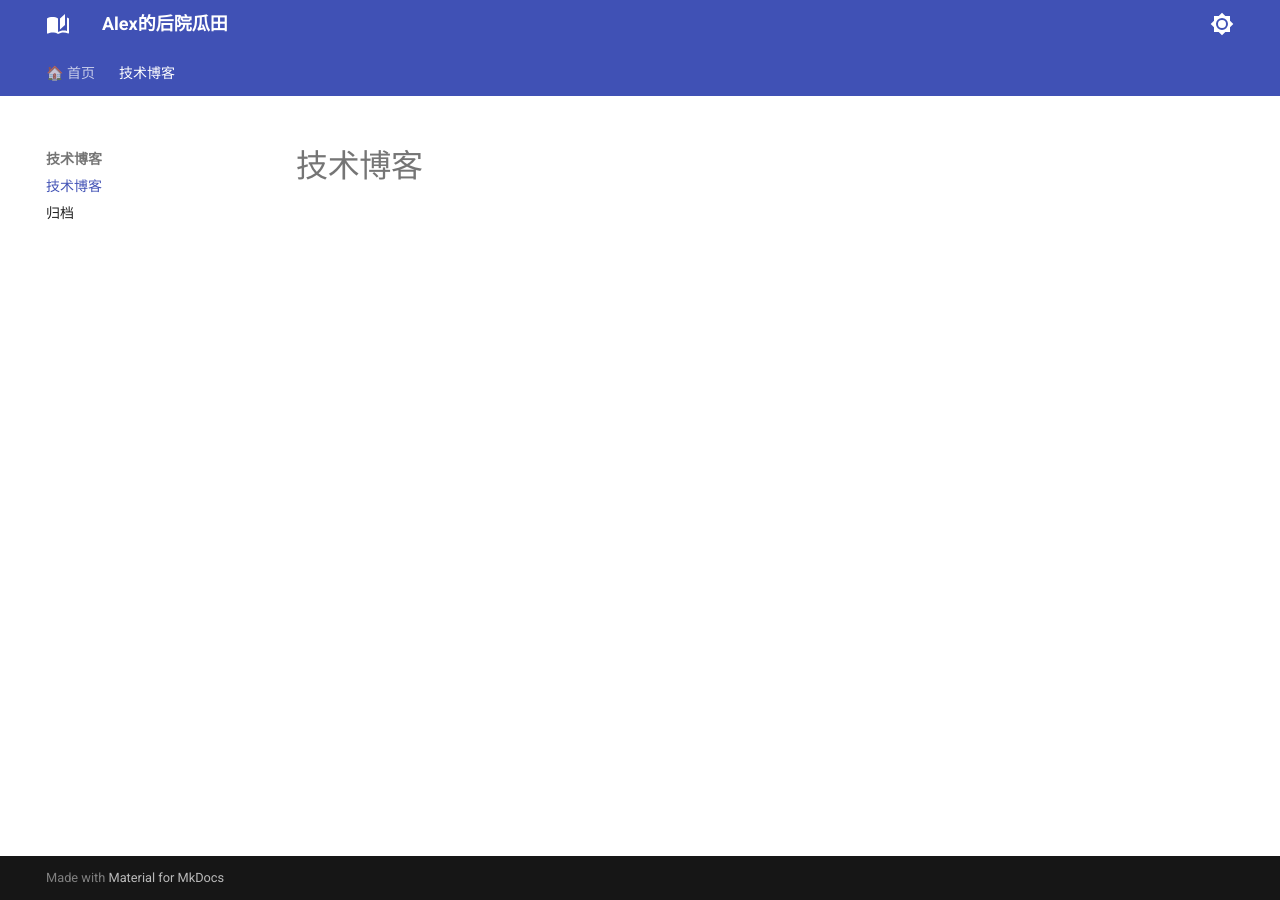
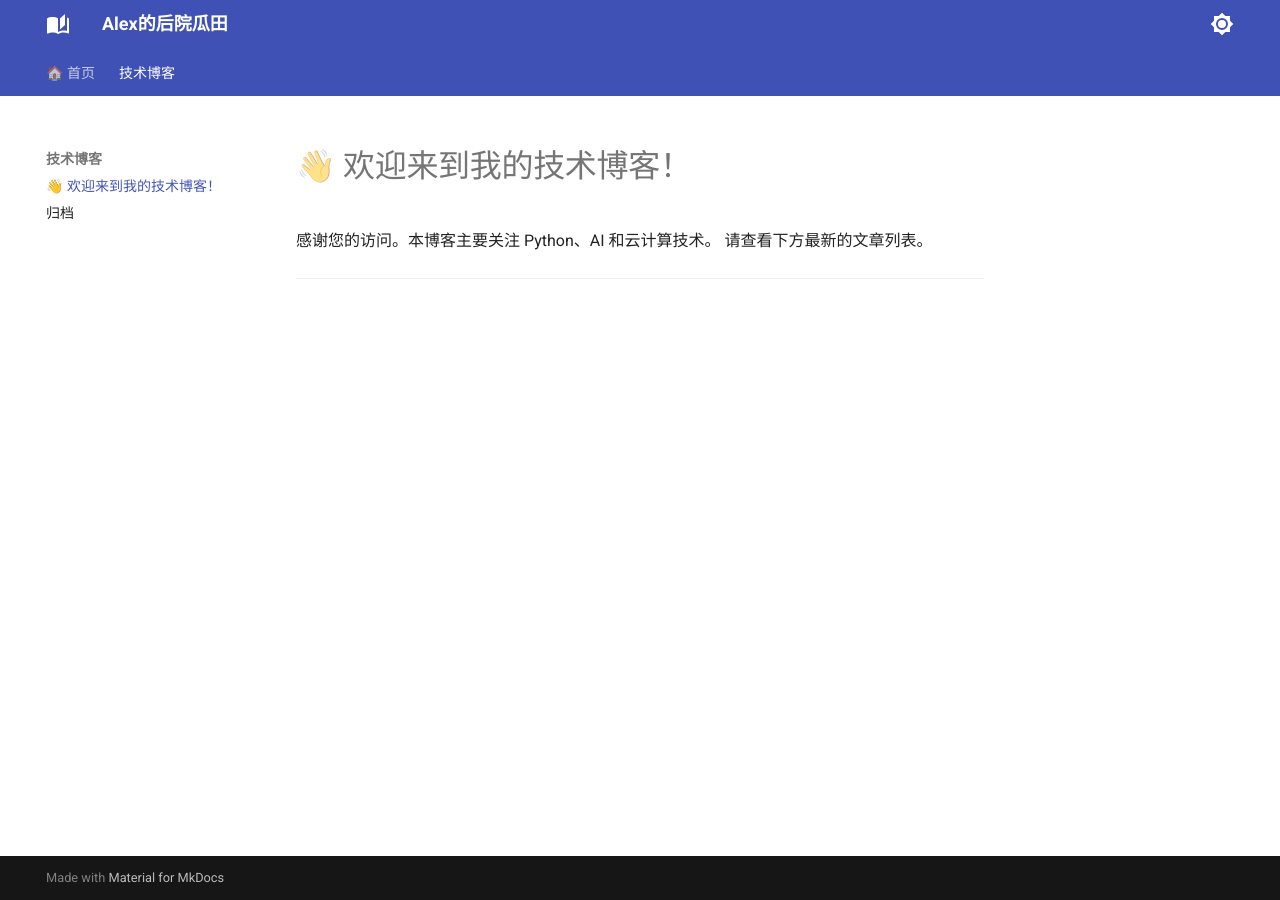
Before and after one commit to Alex-WangHT/Alex-Blog, an MkDocs documentation site: the page built from docs/blog/index.md, in a window 1280 px wide. Built offline with MkDocs 1.6.1 and Material for MkDocs 9.7.7, drawn with Linux system fonts in a browser that asks for light colours.

Commit message:
Test Blog Index

```diff
--- a/docs/blog/index.md
+++ b/docs/blog/index.md
@@ -1 +1,6 @@
-# 技术博客
+# 👋 欢迎来到我的技术博客！
+
+感谢您的访问。本博客主要关注 Python、AI 和云计算技术。
+请查看下方最新的文章列表。
+
+---
```
